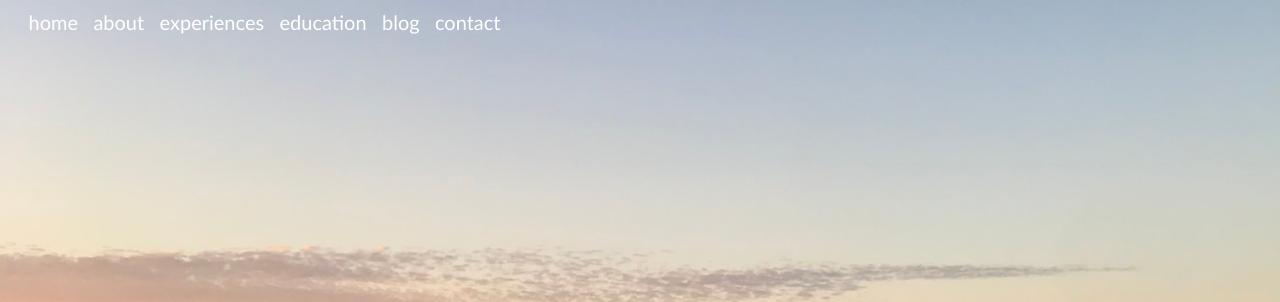
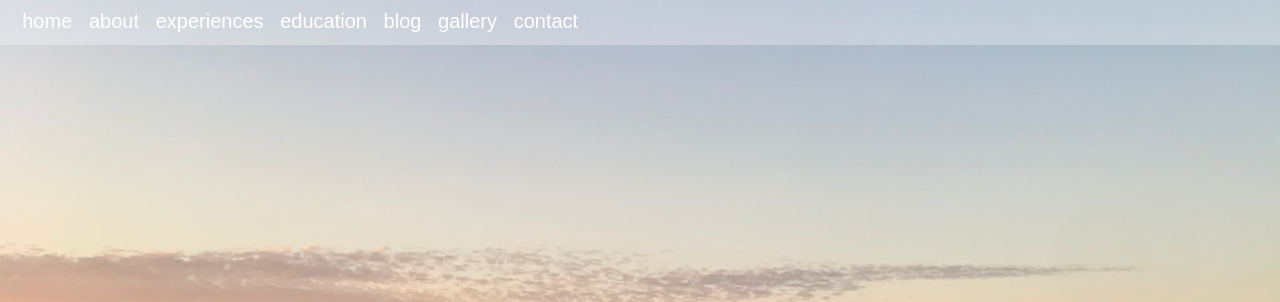
Before and after one commit to ymaho/portfolio, a plain HTML site: page public/personal_website/index.html in a window 1280 px wide. Shown: the top 302 px of the page. Drawn offline with Linux system fonts and the light colour scheme.

Commit message:
modified opacity and font of nav bar

```diff
--- a/public/personal_website/index.html
+++ b/public/personal_website/index.html
@@ -8,6 +8,7 @@
     <title>Maho's Personal Website</title>
 </head>
 <body>
+    <div class="headerBox">
         <div class="header">
             &nbsp;
             &nbsp;
@@ -21,7 +22,10 @@
             &nbsp;
             <a href="marketing_website">blog</a>
             &nbsp;
+            <a href="marketing_website">gallery</a>
+            &nbsp;
             <a href="marketing_website">contact</a>
+        </div>
     </div>
     <div class="justToFadeIn">
         <h1>Possibilities</h1>
--- a/public/personal_website/style.css
+++ b/public/personal_website/style.css
@@ -5,18 +5,27 @@ body {
     font-family: Optima, Segoe, Segoe UI, Candara, Calibri, Arial, sans-serif;
 }
 
+.headerBox {
+    background-color: rgba(255, 255, 255, 0.3);
+    object-position: center top;
+    position:   absolute;
+    top:        0px;
+    left:       0px;
+    right: 0px;
+    height: 45px;
+}
+
 .header {
     font-size: 20px;
     margin-top: 10px;
-    width: auto;
-    height: 10%;
-    text-align: left;
+    font-family: Arial, Helvetica, sans-serif;
 }
 
 a:link {
     color: #FFFFFF;
+    opacity: 1;
+    margin: 0;
     text-decoration: none;
-
 }
 
 h1 {
```
Lines whose indentation alone changed are shown as unchanged.
